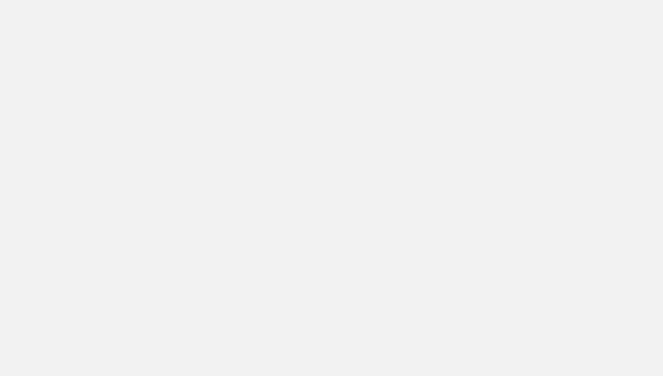
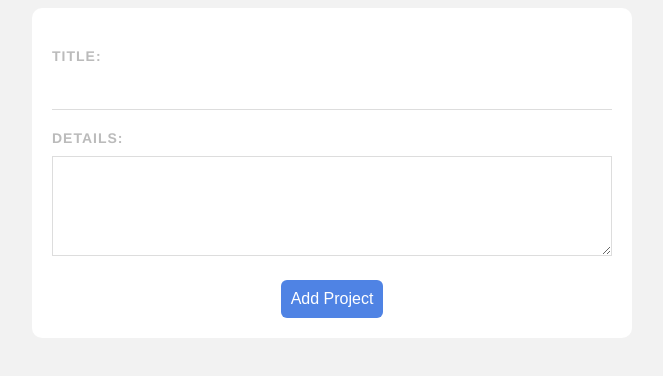
Before and after one commit to angel-sinn/PL_vue-planner, a Vue app: page /add in a window 1280 px wide. Before the commit this address had no page. Shown: the top 376 px of the page, without its empty margins (308-971 px from the left). Built offline with nearby package versions, Linux system fonts and the light colour scheme.

Commit message:
Implement edit project and add project functionality

```diff
--- a/data/db.json
+++ b/data/db.json
@@ -1,16 +1,22 @@
 {
   "projects": [
     {
-      "id": 1,
       "title": "Start learning Vue",
       "details": "Lorem ipsum",
-      "complete": true
+      "complete": true,
+      "id": 1
     },
     {
-      "id": 2,
       "title": "Start learning Typescript",
       "details": "Lorem ipsum",
-      "complete": false
+      "complete": false,
+      "id": 2
+    },
+    {
+      "title": "Start learning C++",
+      "details": "Lorem ipsum",
+      "complete": false,
+      "id": 3
     }
   ]
 }
--- a/src/components/SingleProject.vue
+++ b/src/components/SingleProject.vue
@@ -1,11 +1,11 @@
 <template>
-  <div class="project">
+  <div class="project" :class="{ complete: project.complete }">
     <div class="actions">
       <h3 @click="toggleDetails">{{project.title}}</h3>
       <div class="icons">
         <span class="material-icons">edit</span>
         <span @click="deleteProject" class="material-icons">delete</span>
-        <span class="material-icons">done</span>
+        <span @click="toggleComplete" class="material-icons tick">done</span>
       </div>
     </div>
     <div v-if="showDetails" class="details">
@@ -32,6 +32,17 @@
       // emit delete and attach project id
         .then(() => this.$emit('delete', this.project.id))
         .catch(err => console.log(err.message))
+    },
+    toggleComplete() {
+      fetch(this.uri, {
+        method: 'PATCH',
+        headers: { 'Content-Type': 'application/json'},
+        // send data via JSON string from client to server, vice versa
+        body: JSON.stringify({complete: !this.project.complete})
+      }).then (() => {
+        // emit event so that local data is in sync
+        this.$emit('complete', this.project.id)
+      }).catch(err => console.log(err.message))
     }
   }
 }
@@ -63,4 +74,11 @@
   .material-icons:hover {
     color: #777;
   }
+  /* completed projects */
+  .project.complete {
+    border-left: 4px solid rgb(8, 184, 108);
+  }
+  .project.complete .tick {
+    color: rgb(8, 184, 108);
+  }
 </style>
--- a/src/router/index.js
+++ b/src/router/index.js
@@ -1,5 +1,6 @@
 import { createRouter, createWebHistory } from 'vue-router'
 import Home from '../views/Home.vue'
+import AddProject from '../views/AddProject.vue'
 
 const routes = [
   {
@@ -7,6 +8,11 @@
     name: 'Home',
     component: Home
   },
+  {
+    path: '/add',
+    name: 'AddProject',
+    component: AddProject
+  }
 ]
 
 const router = createRouter({
--- /dev/null
+++ b/src/views/AddProject.vue
@@ -0,0 +1,80 @@
+<template>
+  <form @submit.prevent="handleSubmit">
+    <label>Title:</label>
+    <input type="text" v-model="title" required>
+    <label>Details:</label>
+    <textarea required v-model="details"></textarea>
+    <button>Add Project</button>
+  </form>
+</template>
+
+<script>
+export default {
+  data() {
+    return {
+      title: '',
+      details: '',
+    }
+  },
+  methods: {
+    handleSubmit() {
+      // console.log(this.title, this.details);
+      let project = {
+        // json-server will add unique id automatically
+        title: this.title,
+        details: this.details,
+        complete: false
+      }
+      fetch('http://localhost:3000/projects', {
+        method: 'POST',
+        headers: { 'Content-Type': 'application/json'},
+        body: JSON.stringify(project)
+      }).then(() => {
+        // redirect to homepage
+        this.$router.push('/')
+      }).catch(err => console.log(err.message))
+    }
+  }
+}
+</script>
+
+<style>
+  form {
+    background: white;
+    padding: 20px;
+    border-radius: 10px;
+  }
+  label {
+    display: block;
+    color: #bbb;
+    text-transform: uppercase;
+    font-size: 14px;
+    font-weight: bold;
+    letter-spacing: 1px;
+    margin: 20px 0 10px 0;
+  }
+  input {
+     padding: 10px;
+     border: 0;
+     border-bottom: 1px solid #ddd;
+     width: 100%;
+     box-sizing: border-box;
+  }
+  textarea{
+    border: 1px solid #ddd;
+    padding: 10px;
+    width: 100%;
+    box-sizing: border-box;
+    height: 100px;
+  }
+  form button {
+    display: block;
+    margin: 20px auto 0;
+    background: rgb(79, 131, 228);
+    color: white;
+    padding: 10px;
+    border: 0;
+    border-radius: 6px;
+    font-size: 16px;
+  }
+</style>
--- a/src/views/Home.vue
+++ b/src/views/Home.vue
@@ -2,7 +2,7 @@
   <div class="home">
     <div v-if="projects.length">
       <div v-for="project of projects" :key="project.id">
-        <SingleProject :project="project" @delete="handleDelete"/>
+        <SingleProject :project="project" @delete="handleDelete" @complete="handleComplete"/>
       </div>
     </div>
   </div>
@@ -30,6 +30,13 @@
       this.projects = this.projects.filter((project) => {
         return project.id !== id
       })
+    },
+    handleComplete(id) {
+      let p = this.projects.find((project) => {
+        return project.id === id
+      })
+      // update status
+      p.complete = !p.complete
     }
   }
 }
```
